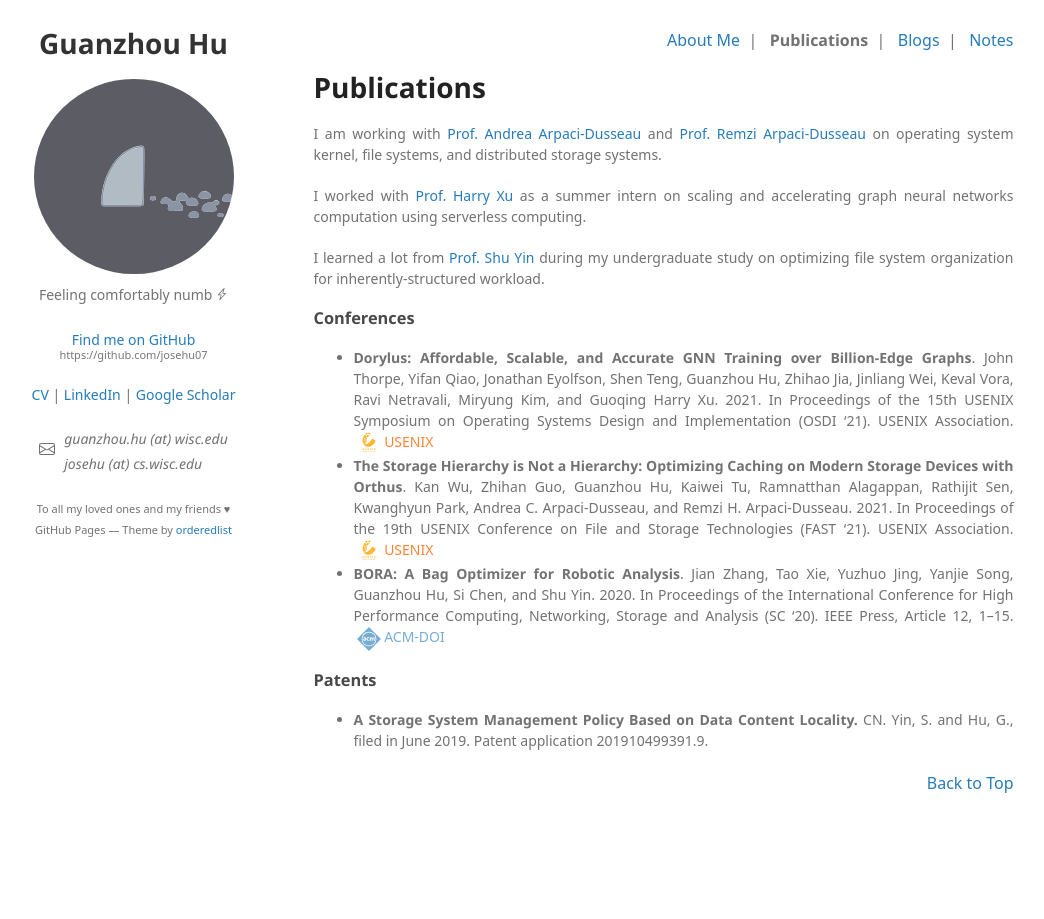
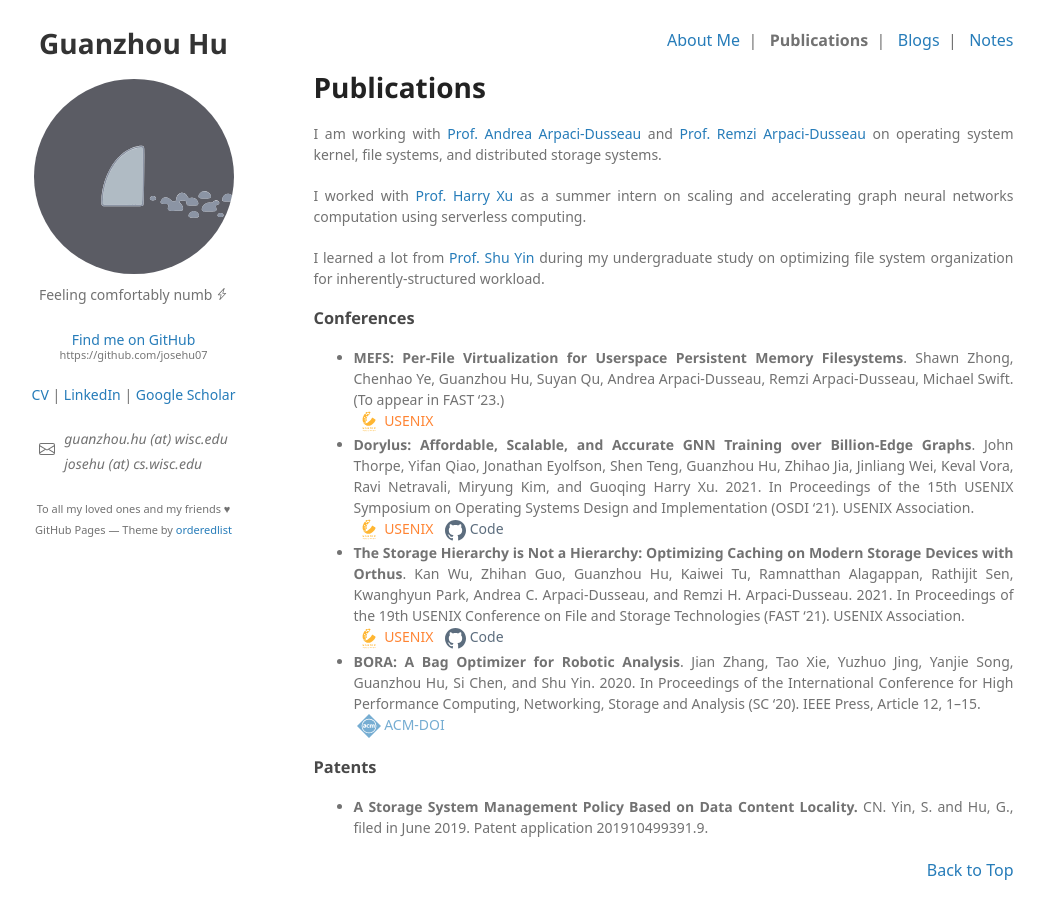
Before and after one commit to josehu07/josehu07.github.io, a Jekyll site: the page built from publications.md, in a window 1280 px wide and 952 px high. Shown: the top 919 px of the window, without its empty margins (119-1163 px from the left). Built offline with Jekyll 4.4.1, drawn with Linux system fonts in a browser that asks for light colours; some web fonts are replaced; a script that is not in the unit is left out.

Commit message:
update publications list

```diff
--- a/publications.md
+++ b/publications.md
@@ -24,6 +24,7 @@ I learned a lot from [Prof. Shu Yin](http://sist.shanghaitech.edu.cn/2018/0502/c
     color: #5499C7;
     opacity: 0.8;
     display: inline-block;
+    padding-right: 5px;
   }
   a.btn-acmdoi:hover, a.btn-acmdoi:focus {
     opacity: 1;
@@ -33,8 +34,19 @@ I learned a lot from [Prof. Shu Yin](http://sist.shanghaitech.edu.cn/2018/0502/c
     color: #ff6600;
     opacity: 0.8;
     display: inline-block;
+    padding-right: 5px;
   }
   a.btn-usenix:hover, a.btn-usenix:focus {
+    opacity: 1;
+  }
+
+  a.btn-github {
+    color: #34495E;
+    opacity: 0.8;
+    display: inline-block;
+    padding-right: 5px;
+  }
+  a.btn-github:hover, a.btn-github:focus {
     opacity: 1;
   }
 
@@ -42,6 +54,7 @@ I learned a lot from [Prof. Shu Yin](http://sist.shanghaitech.edu.cn/2018/0502/c
     color: #EC7063;
     opacity: 0.8;
     display: inline-block;
+    padding-right: 5px;
   }
   a.btn-pdf:hover, a.btn-pdf:focus {
     opacity: 1;
@@ -52,19 +65,26 @@ I learned a lot from [Prof. Shu Yin](http://sist.shanghaitech.edu.cn/2018/0502/c
     vertical-align: middle;
     padding-left: 3px;
   }
+  img.paper-button-small {
+    height: 21px;
+    vertical-align: middle;
+    padding-left: 3px;
+  }
 </style>
 
 ### Conferences
 
-- <b>Dorylus: Affordable, Scalable, and Accurate GNN Training over Billion-Edge Graphs</b>. John Thorpe, Yifan Qiao, Jonathan Eyolfson, Shen Teng, Guanzhou Hu, Zhihao Jia, Jinliang Wei, Keval Vora, Ravi Netravali, Miryung Kim, and Guoqing Harry Xu. 2021. In Proceedings of the 15th USENIX Symposium on Operating Systems Design and Implementation (OSDI '21). USENIX Association.
+- <b>MEFS: Per-File Virtualization for Userspace Persistent Memory Filesystems</b>. Shawn Zhong, Chenhao Ye, Guanzhou Hu, Suyan Qu, Andrea Arpaci-Dusseau, Remzi Arpaci-Dusseau, Michael Swift. (To appear in FAST '23.) <br/>
+    <a class="btn-usenix" href="https://www.usenix.org/conference/fast23" target="_blank"><img class="paper-button" src="/assets/img/usenix-button.svg" /> USENIX</a>
+    <!-- <a class="btn-github" href="https://github.com/ShawnZhong/uLayFS" target="_blank"><img class="paper-button-small" src="/assets/img/github-button.svg" /> Code</a> -->
+- <b>Dorylus: Affordable, Scalable, and Accurate GNN Training over Billion-Edge Graphs</b>. John Thorpe, Yifan Qiao, Jonathan Eyolfson, Shen Teng, Guanzhou Hu, Zhihao Jia, Jinliang Wei, Keval Vora, Ravi Netravali, Miryung Kim, and Guoqing Harry Xu. 2021. In Proceedings of the 15th USENIX Symposium on Operating Systems Design and Implementation (OSDI '21). USENIX Association. <br/>
     <a class="btn-usenix" href="https://www.usenix.org/conference/osdi21/presentation/thorpe" target="_blank"><img class="paper-button" src="/assets/img/usenix-button.svg" /> USENIX</a>
-    <!-- <a class="btn-pdf" href="https://dl.acm.org/doi/pdf/10.5555/3433701.3433716" target="_blank"><img class="paper-button" src="/assets/img/pdf-button.svg" /> PDF</a> -->
-- <b>The Storage Hierarchy is Not a Hierarchy: Optimizing Caching on Modern Storage Devices with Orthus</b>. Kan Wu, Zhihan Guo, Guanzhou Hu, Kaiwei Tu, Ramnatthan Alagappan, Rathijit Sen, Kwanghyun Park, Andrea C. Arpaci-Dusseau, and Remzi H. Arpaci-Dusseau. 2021. In Proceedings of the 19th USENIX Conference on File and Storage Technologies (FAST '21). USENIX Association.
+    <a class="btn-github" href="https://github.com/uclasystem/dorylus" target="_blank"><img class="paper-button-small" src="/assets/img/github-button.svg" /> Code</a>
+- <b>The Storage Hierarchy is Not a Hierarchy: Optimizing Caching on Modern Storage Devices with Orthus</b>. Kan Wu, Zhihan Guo, Guanzhou Hu, Kaiwei Tu, Ramnatthan Alagappan, Rathijit Sen, Kwanghyun Park, Andrea C. Arpaci-Dusseau, and Remzi H. Arpaci-Dusseau. 2021. In Proceedings of the 19th USENIX Conference on File and Storage Technologies (FAST '21). USENIX Association. <br/>
     <a class="btn-usenix" href="https://www.usenix.org/conference/fast21/presentation/wu-kan" target="_blank"><img class="paper-button" src="/assets/img/usenix-button.svg" /> USENIX</a>
-    <!-- <a class="btn-pdf" href="https://dl.acm.org/doi/pdf/10.5555/3433701.3433716" target="_blank"><img class="paper-button" src="/assets/img/pdf-button.svg" /> PDF</a> -->
-- <b>BORA: A Bag Optimizer for Robotic Analysis</b>. Jian Zhang, Tao Xie, Yuzhuo Jing, Yanjie Song, Guanzhou Hu, Si Chen, and Shu Yin. 2020. In Proceedings of the International Conference for High Performance Computing, Networking, Storage and Analysis (SC '20). IEEE Press, Article 12, 1–15.
+    <a class="btn-github" href="https://github.com/josehu07/nhc-demo" target="_blank"><img class="paper-button-small" src="/assets/img/github-button.svg" /> Code</a>
+- <b>BORA: A Bag Optimizer for Robotic Analysis</b>. Jian Zhang, Tao Xie, Yuzhuo Jing, Yanjie Song, Guanzhou Hu, Si Chen, and Shu Yin. 2020. In Proceedings of the International Conference for High Performance Computing, Networking, Storage and Analysis (SC '20). IEEE Press, Article 12, 1–15. <br/>
     <a class="btn-acmdoi" href="https://dl.acm.org/doi/abs/10.5555/3433701.3433716" target="_blank"><img class="paper-button" src="/assets/img/acmdoi-button.svg" /> ACM-DOI</a>
-    <!-- a class="btn-pdf" href="https://dl.acm.org/doi/pdf/10.5555/3433701.3433716" target="_blank"><img class="paper-button" src="/assets/img/pdf-button.svg" /> PDF</a> -->
 
 ### Patents
 
```
Also changed, not shown: assets/img/github-button.svg (added).
